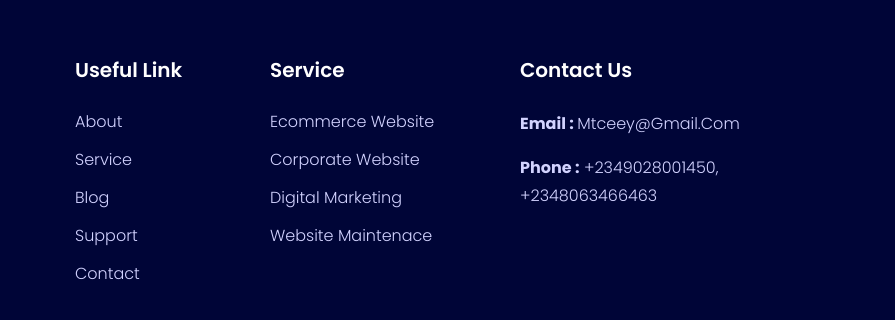
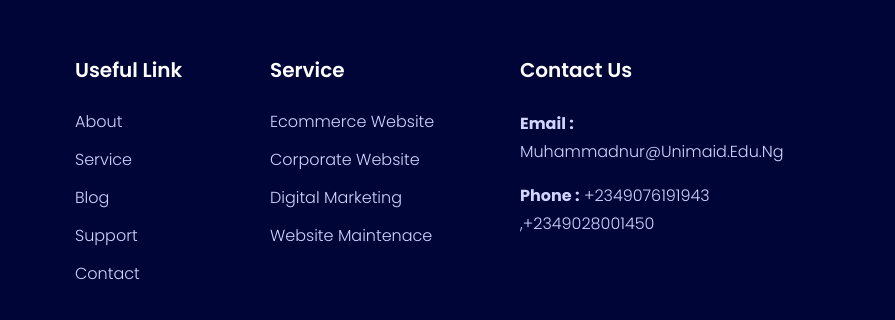
Before and after one commit to nurmuhass/Silicon_Valley, a plain HTML site: page index.html in a window 1280 px wide. Shown: the part 5034-5354 px from the top of the page, 385-1280 px from the left. Drawn offline with Linux system fonts and the light colour scheme.

Commit message:
Update index.html

```diff
--- a/index.html
+++ b/index.html
@@ -695,8 +695,8 @@ Start sponser area-->
                         <h5>Contact Us</h5>
                     </div>
                     <p></p>
-                    <p><strong>Email : </strong> Mtceey@gmail.com</p>
-                    <p><strong>Phone :</strong> +2349028001450, +2348063466463</p>
+                    <p><strong>Email : </strong> muhammadnur@unimaid.edu.ng</p>
+                    <p><strong>Phone :</strong>  +2349076191943 ,+2349028001450</p>
                 </div>
             </div>
             <!--End single footer widget-->
```
